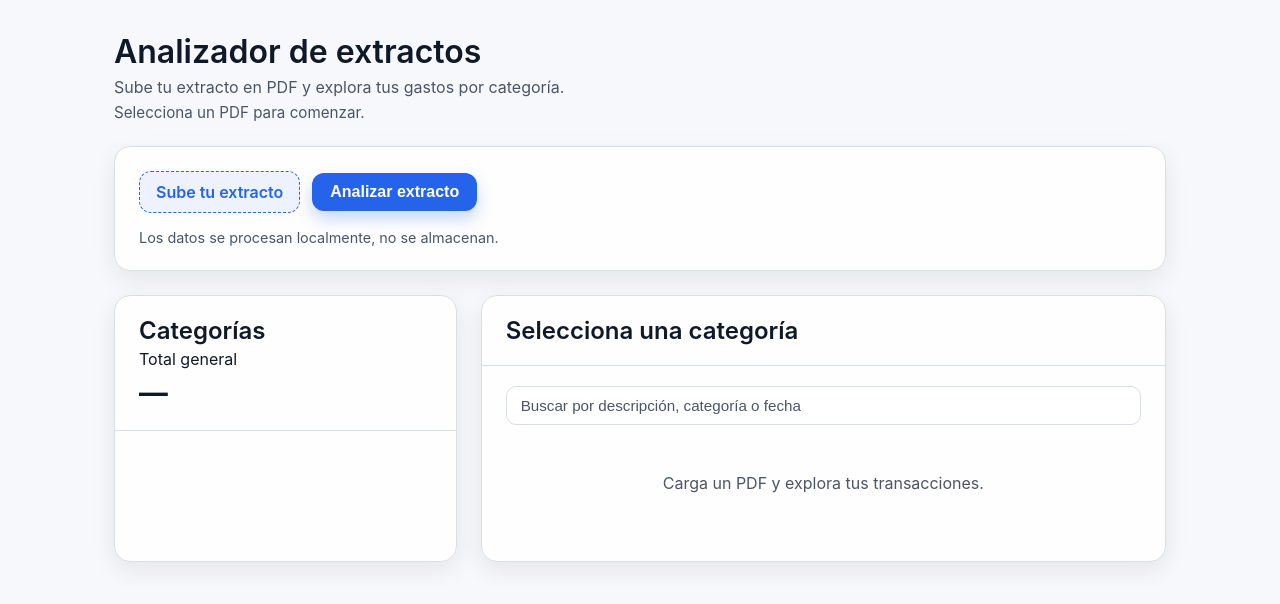
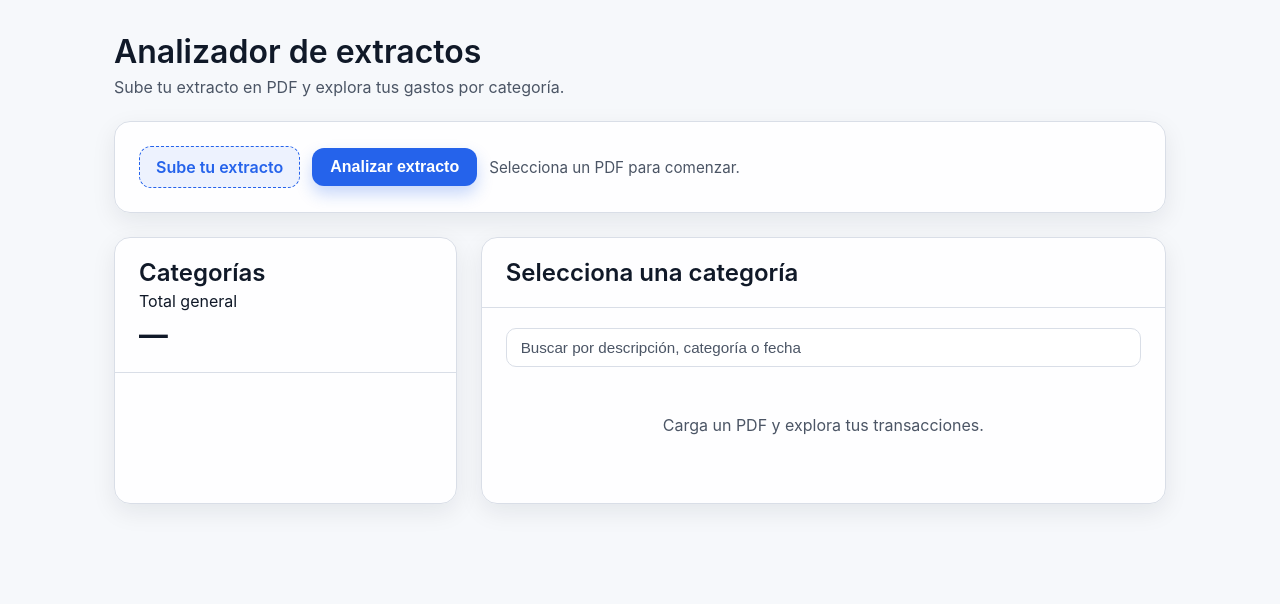
Before and after one commit to haurbano/BankStatementAnalizer, a plain HTML site: page frontend/index.html in a window 1280 px wide. Drawn offline with Linux system fonts and the light colour scheme.

Commit message:
Improve UI

```diff
--- a/frontend/index.html
+++ b/frontend/index.html
@@ -11,7 +11,6 @@
       <header class="header">
         <h1>Analizador de extractos</h1>
         <p>Sube tu extracto en PDF y explora tus gastos por categoría.</p>
-        <span id="statement-label" class="statement-label">Selecciona un PDF para comenzar.</span>
       </header>
 
       <section class="uploader card">
@@ -19,8 +18,8 @@
           <label for="pdf-file" class="file-label">Sube tu extracto</label>
           <input type="file" id="pdf-file" accept="application/pdf" required />
           <button type="submit" class="primary">Analizar extracto</button>
+          <span id="statement-label" class="statement-label">Selecciona un PDF para comenzar.</span>
         </form>
-        <p class="helper">Los datos se procesan localmente, no se almacenan.</p>
         <div id="error-banner" class="banner hidden"></div>
       </section>
 
```
